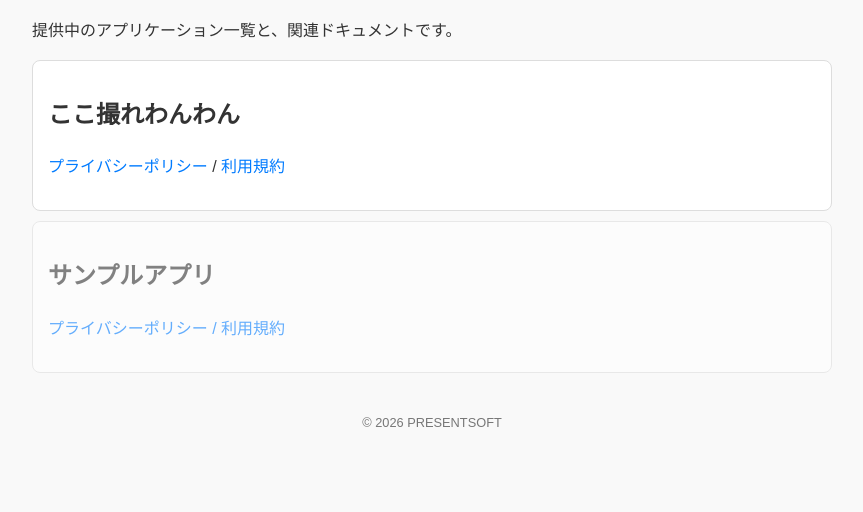
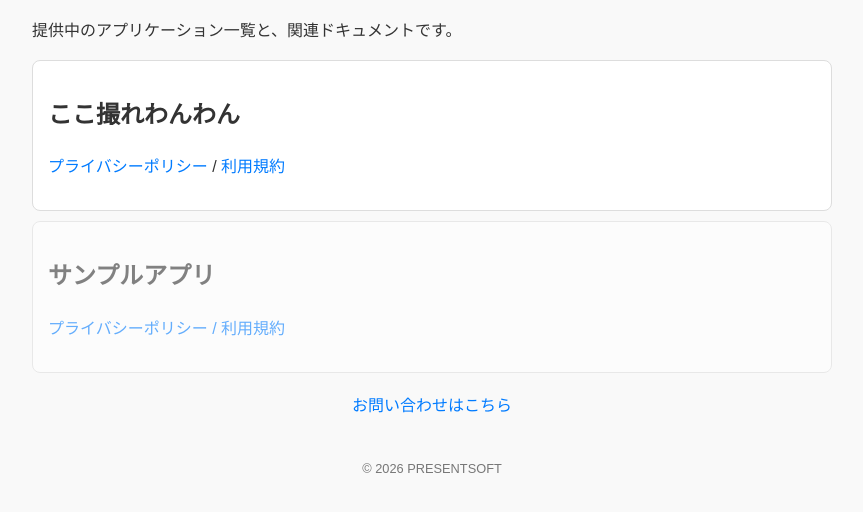
Before and after one commit to 555734/presentsoft, a plain HTML site: page index.html in a window 1280 px wide. Shown: the part 108-620 px from the top of the page, without its empty margins (208-1071 px from the left). Drawn offline with Linux system fonts and the light colour scheme.

Commit message:
Add contact link to index.html

```diff
--- a/index.html
+++ b/index.html
@@ -27,6 +27,10 @@
         </div>
     </div>
 
+    <div style="margin-top: 20px; text-align: center;">
+        <a href="contact.html">お問い合わせはこちら</a>
+    </div>
+
     <footer>&copy; 2026 PRESENTSOFT</footer>
 
     <script>
```
